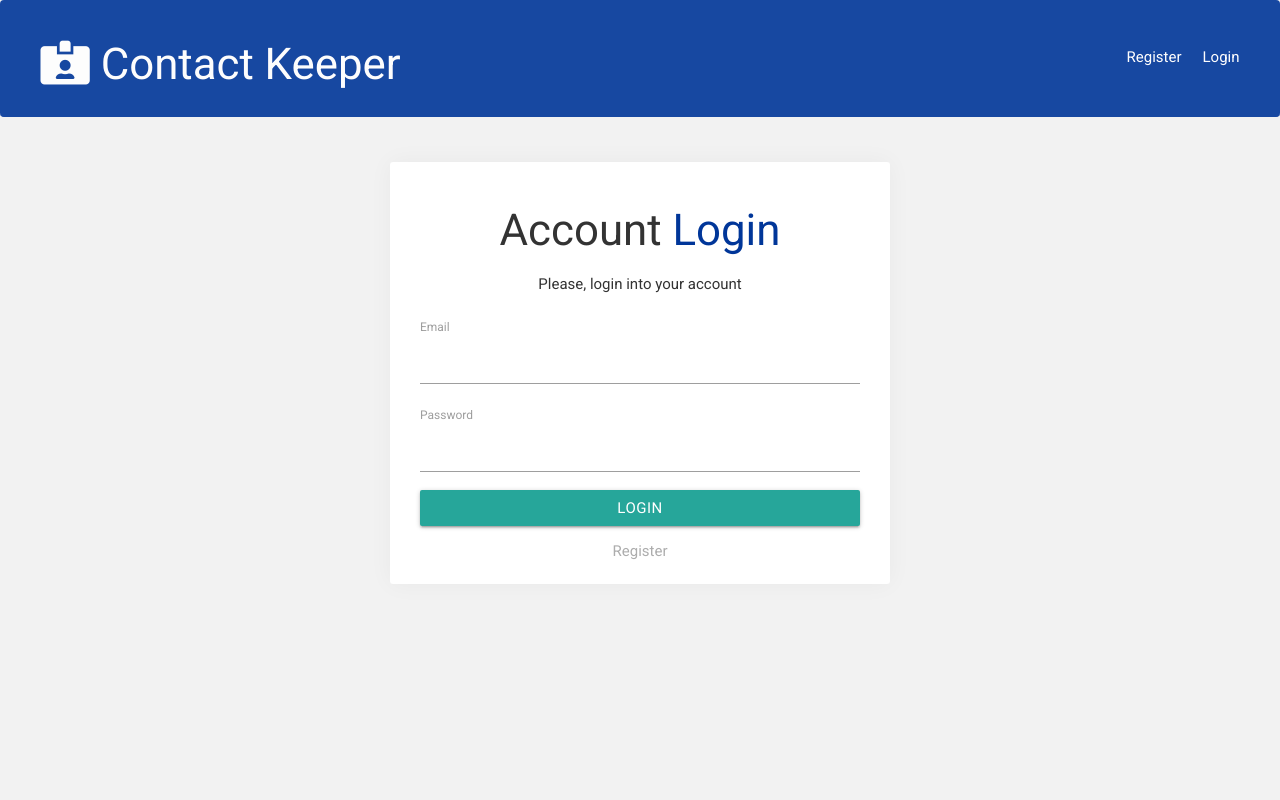
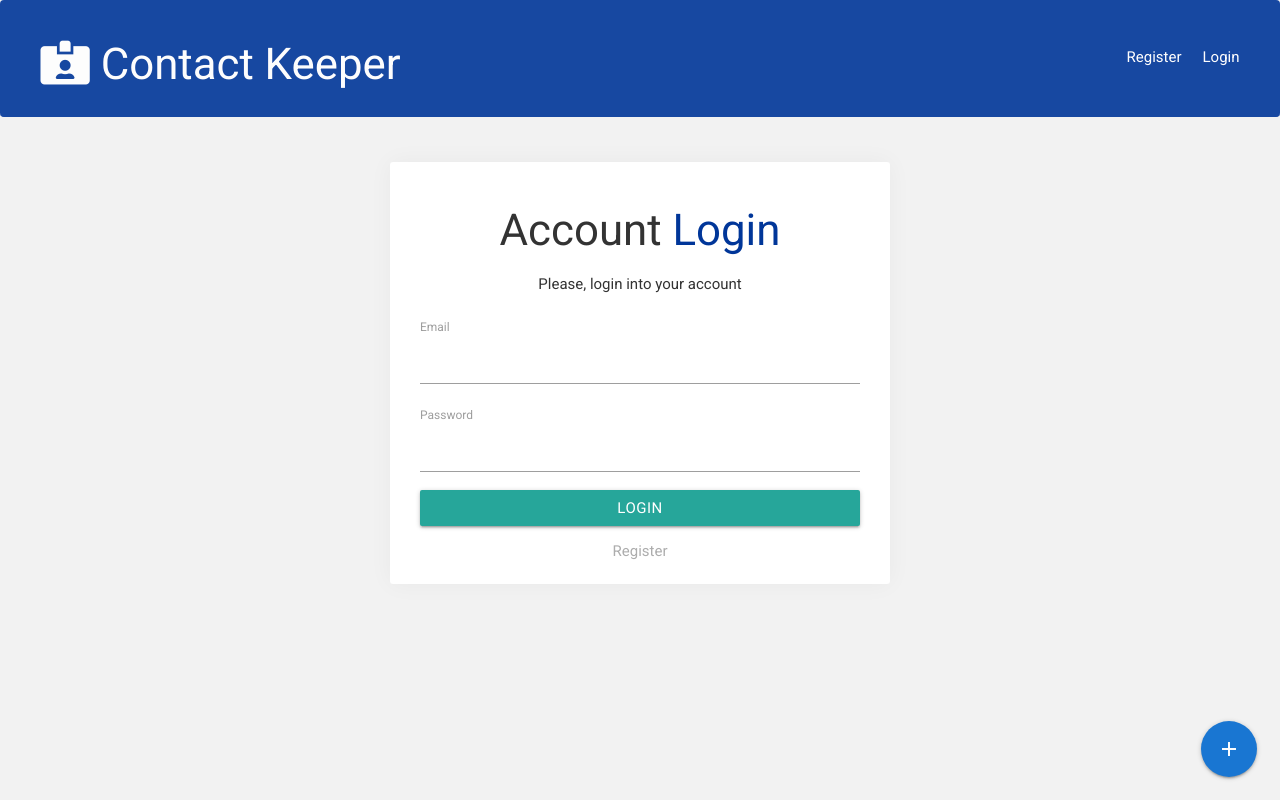
Before and after one commit to mariache/ContactKeeper, a React (Create React App) app in the folder client/: page /login in a window 1280 px wide. Built offline with nearby package versions, Linux system fonts and the light colour scheme.

Commit message:
- contact form is modal;

```diff
--- a/client/src/App.js
+++ b/client/src/App.js
@@ -14,6 +14,8 @@ import AlertState from "./components/context/alert/AlertState";
 import Alerts from "./components/layout/Alerts";
 import setAuthToken from "./utils/setAuthToken";
 import PrivateRoute from "./components/routing/PrivateRoute";
+import AddBtn from "./components/pages/AddBtn";
+import ContactForm from "./components/contacts/ContactForm";
 
 if (localStorage.token) {
   setAuthToken(localStorage.token);
@@ -33,6 +35,8 @@ const App = () => {
               <Navbar />
               <div className="container">
                 <Alerts />
+                <AddBtn />
+                <ContactForm />
                 <Switch>
                   <PrivateRoute exact path="/" component={Home} />
                   <Route exact path="/about" component={About} />
--- a/client/src/components/contacts/ContactForm.js
+++ b/client/src/components/contacts/ContactForm.js
@@ -47,7 +47,8 @@ const ContactForm = () => {
   };
 
   return (
-    <form onSubmit={onSubmit} className="card">
+    <div id="form-modal" className="modal">
+      <form onSubmit={onSubmit} className="card" style={{ margin: 0 }}>
         <h3 className="title-secondary">
           {current ? "Edit contact" : "Add contact"}
         </h3>
@@ -127,6 +128,7 @@ const ContactForm = () => {
           </div>
         )}
       </form>
+    </div>
   );
 };
 
--- /dev/null
+++ b/client/src/components/pages/AddBtn.js
@@ -0,0 +1,16 @@
+import React from "react";
+
+const AddBtn = () => {
+  return (
+    <div className="fixed-action-btn">
+      <a
+        href="#form-modal"
+        className="btn-floating btn-large blue darken-2 modal-trigger"
+      >
+        <i className="large material-icons">add</i>
+      </a>
+    </div>
+  );
+};
+
+export default AddBtn;
--- a/client/src/components/pages/Home.js
+++ b/client/src/components/pages/Home.js
@@ -1,6 +1,5 @@
 import React, { useContext, useEffect } from "react";
 import ContactList from "../contacts/ContactList";
-import ContactForm from "../contacts/ContactForm";
 import ContactFilter from "../contacts/ContactFilter";
 import AuthContext from "../context/auth/authContext";
 
@@ -20,9 +19,6 @@ const Home = () => {
           <ContactFilter />
           <ContactList />
         </div>
-        <div>
-          <ContactForm />
-        </div>
       </div>
     </>
   );
```
Lines whose indentation alone changed are shown as unchanged.
